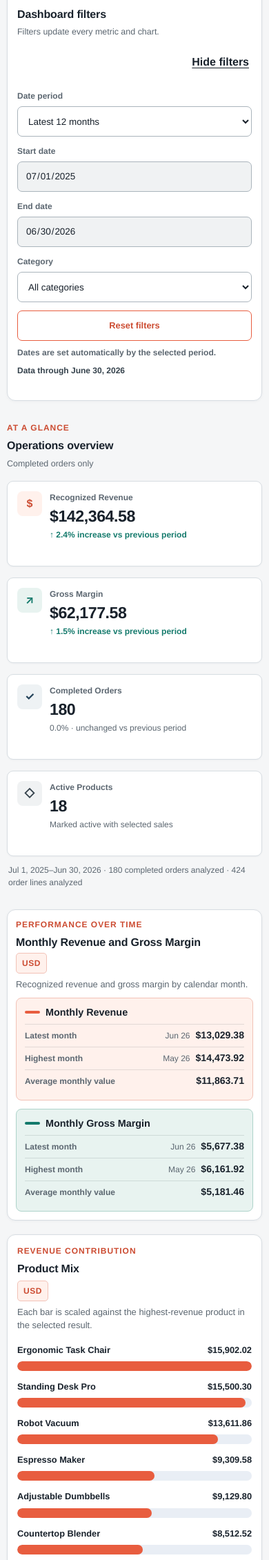
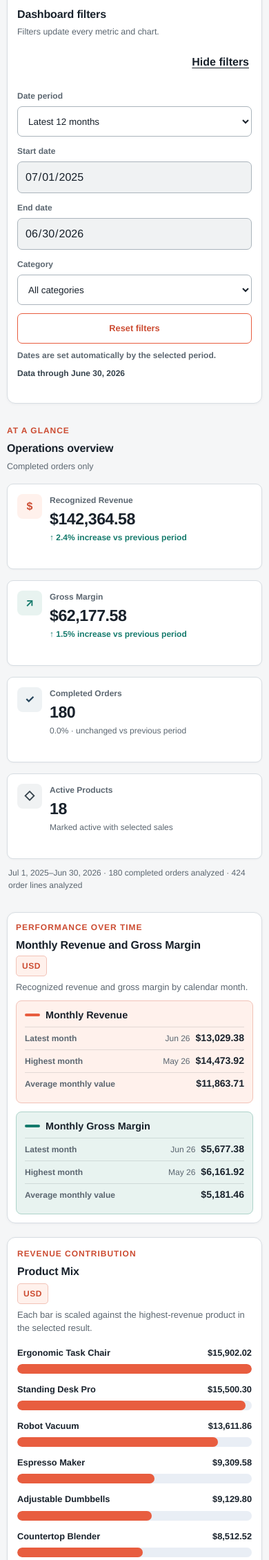
Before and after one commit to DevRumiTech/sql-ops-dashboard, a Flask app: page / in a window 390 px wide. Shown: the part 344-2605 px from the top of the page at 69% size. Run offline with Flask 3, Linux system fonts and the light colour scheme; data comes from the database, SQL or seed files in the repository.

Commit message:
Fix mobile date input containment

```diff
--- a/app/templates/index.html
+++ b/app/templates/index.html
@@ -106,6 +106,7 @@
             </div>
             <div class="control-group">
               <label for="start-date">Start date</label>
+              <div class="date-input-shell is-readonly">
                 <input
                   id="start-date"
                   name="start_date"
@@ -114,8 +115,10 @@
                   readonly
                 >
               </div>
+            </div>
             <div class="control-group">
               <label for="end-date">End date</label>
+              <div class="date-input-shell is-readonly">
                 <input
                   id="end-date"
                   name="end_date"
@@ -123,6 +126,7 @@
                   aria-describedby="date-range-helper"
                   readonly
                 >
+              </div>
             </div>
             <div class="control-group">
               <label for="category-filter">Category</label>
--- a/public/app.js
+++ b/public/app.js
@@ -174,6 +174,11 @@
     const custom = preset === "custom";
     elements.startDate.readOnly = !custom;
     elements.endDate.readOnly = !custom;
+    [elements.startDate, elements.endDate].forEach((input) => {
+      input
+        .closest(".date-input-shell")
+        .classList.toggle("is-readonly", !custom);
+    });
     elements.dateRangeHelper.textContent = custom
       ? "Choose a start and end date."
       : "Dates are set automatically by the selected period.";
--- a/public/styles.css
+++ b/public/styles.css
@@ -329,6 +329,54 @@ h2 {
   font-weight: 600;
 }
 
+.date-input-shell {
+  display: flex;
+  width: 100%;
+  max-width: 100%;
+  min-width: 0;
+  min-height: 42px;
+  align-items: center;
+  padding: 0 10px;
+  border: 1px solid #aab4bc;
+  border-radius: 7px;
+  box-sizing: border-box;
+  background: #ffffff;
+}
+
+.date-input-shell.is-readonly {
+  background: #f0f2f3;
+}
+
+.date-input-shell:focus-within {
+  border-color: var(--accent);
+  outline: 3px solid var(--focus);
+  outline-offset: 3px;
+}
+
+.date-input-shell input[type="date"] {
+  display: block;
+  width: 100%;
+  max-width: 100%;
+  min-width: 0;
+  min-height: 40px;
+  flex: 1 1 0%;
+  padding: 0;
+  border: 0;
+  border-radius: 0;
+  box-sizing: border-box;
+  background: transparent;
+  color: var(--ink);
+}
+
+.date-input-shell input[type="date"]:focus-visible {
+  outline: 0;
+}
+
+.date-input-shell input[type="date"]::-webkit-date-and-time-value {
+  min-width: 0;
+  text-align: left;
+}
+
 input,
 select {
   width: 100%;
@@ -343,7 +391,7 @@ select {
 }
 
 input[type="date"][readonly] {
-  background: #f0f2f3;
+  background: transparent;
   color: var(--ink);
   cursor: default;
 }
@@ -1306,6 +1354,29 @@ tbody tr:hover {
 @media (max-width: 767.98px) {
   .dashboard {
     padding-bottom: 88px;
+  }
+
+  .global-filter-grid {
+    grid-template-columns: minmax(0, 1fr);
+  }
+
+  .date-input-shell,
+  .date-input-shell input[type="date"] {
+    width: 100%;
+    max-width: 100%;
+    min-width: 0;
+    box-sizing: border-box;
+  }
+
+  .date-input-shell {
+    min-height: 44px;
+    padding: 0 10px;
+  }
+
+  .date-input-shell input[type="date"] {
+    min-height: 44px;
+    padding: 0;
+    font-size: 1rem;
   }
 
   .mobile-section-nav {
```
Also changed, not shown: tests/test_app.py (+28 -1 lines). Lines whose indentation alone changed are shown as unchanged.
